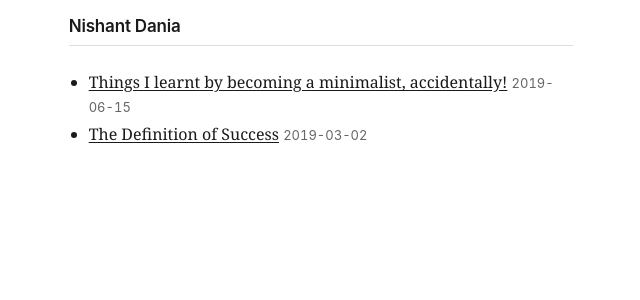
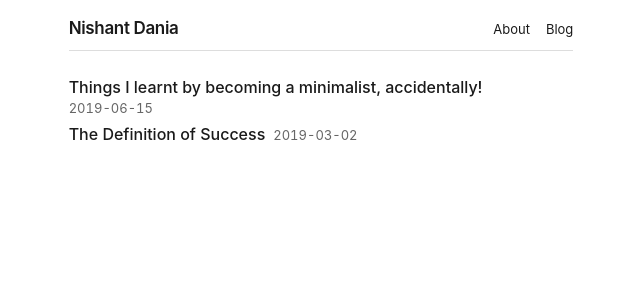
Before and after one commit to nishantdania/website, a Jekyll site: the page built from blog.md, in a window 1280 px wide. Shown: the top 300 px of the page, without its empty margins (319-959 px from the left). Built offline with Jekyll 4.4.1, drawn with Linux system fonts in a browser that asks for light colours.

Commit message:
Tighten CSS with full variable API, improve semantics

```diff
--- a/_layouts/default.html
+++ b/_layouts/default.html
@@ -9,9 +9,15 @@
     {% seo %}
   </head>
   <body>
-    <header>
-      <h1><a href="/">Nishant Dania</a></h1>
-    </header>
-    {{ content }}
+    <nav>
+      <a href="/" rel="author">Nishant Dania</a>
+      <div class="nav-links">
+        <a href="/"{% if page.url == "/" %} aria-current="page"{% endif %}>About</a>
+        <a href="/blog"{% if page.url contains "/blog" %} aria-current="page"{% endif %}>Blog</a>
+      </div>
+    </nav>
+    <main>
+      {{ content }}
+    </main>
   </body>
 </html>
--- a/_layouts/post.html
+++ b/_layouts/post.html
@@ -7,6 +7,7 @@ layout: default
     <h1>{{ page.title }}</h1>
     <time datetime="{{ page.date | date: '%Y-%m-%d' }}">{{ page.date | date: "%Y-%m-%d" }}</time>
   </header>
-
-  {{ content }}
+  <div class="content">
+    {{ content }}
+  </div>
 </article>
--- a/assets/css/style.css
+++ b/assets/css/style.css
@@ -10,7 +10,10 @@ img, picture, video, canvas, svg {
   max-width: 100%;
 }
 
-/* API: Theme variables */
+/* ========================================
+   API: THEME VARIABLES
+   Change these to customize the entire site
+   ======================================== */
 :root {
   /* Colors */
   --c-fg: #1a1a1a;
@@ -18,33 +21,49 @@ img, picture, video, canvas, svg {
   --c-accent: #2563eb;
   --c-accent-hover: #1d4ed8;
   --c-bg: #fff;
+  --c-bg-secondary: #f5f5f5;
   --c-border: #ddd;
+  --c-selection: #dbeafe;
 
-  /* Fonts: Serif for reading, Sans for UI */
+  /* Fonts */
   --font-text: Georgia, "Times New Roman", serif;
   --font-ui: -apple-system, BlinkMacSystemFont, "Segoe UI", Roboto, sans-serif;
   --font-mono: "SF Mono", Monaco, monospace;
 
-  /* Scale: Compact */
+  /* Type Scale */
+  --text-xs: 0.75rem;
+  --text-sm: 0.8125rem;
   --text-base: 1rem;
-  --text-sm: 0.8125rem;
   --text-md: 1.0625rem;
+  --text-lg: 1.125rem;
+  --text-xl: 1.375rem;
 
-  /* Spacing: Tight */
+  /* Spacing */
   --space-xs: 0.25rem;
   --space-sm: 0.5rem;
   --space-md: 1rem;
   --space-lg: 1.5rem;
+  --space-xl: 2.5rem;
 
-  /* Measure: Narrow for speed-reading */
+  /* Layout */
   --measure: 60ch;
+  --border-width: 1px;
+  --border-width-thick: 2px;
 
-  /* Leading: Tight */
+  /* Typography */
   --leading-tight: 1.25;
   --leading-base: 1.5;
+  --letter-spacing-tight: -0.02em;
+  --letter-spacing-tighter: -0.025em;
+  --letter-spacing-loose: 0.05em;
+
+  /* Links */
+  --link-underline-offset: 0.1em;
 }
 
-/* Base */
+/* ========================================
+   BASE STYLES
+   ======================================== */
 html {
   font-size: var(--text-base);
 }
@@ -59,24 +78,70 @@ body {
   padding: var(--space-md);
 }
 
-/* UI Elements: Sans-serif */
-header, nav, time, figcaption, footer,
-h1, h2, h3, h4, h5, h6 {
+/* ========================================
+   NAVIGATION
+   ======================================== */
+nav {
+  font-family: var(--font-ui);
+  display: flex;
+  justify-content: space-between;
+  align-items: baseline;
+  margin-bottom: var(--space-lg);
+  padding-bottom: var(--space-sm);
+  border-bottom: var(--border-width) solid var(--c-border);
+}
+
+nav a[rel="author"] {
+  font-size: var(--text-md);
+  font-weight: 600;
+  letter-spacing: var(--letter-spacing-tight);
+  text-decoration: none;
+  color: var(--c-fg);
+}
+
+.nav-links {
+  display: flex;
+  gap: var(--space-md);
+}
+
+.nav-links a {
+  font-size: var(--text-sm);
+  text-decoration: none;
+  color: var(--c-fg-muted);
+}
+
+.nav-links a:hover {
+  color: var(--c-fg);
+}
+
+/* Current page indicator */
+.nav-links a[aria-current="page"],
+.nav-links a:hover {
+  color: var(--c-fg);
+}
+
+/* ========================================
+   TYPOGRAPHY
+   ======================================== */
+
+/* UI Elements use sans-serif */
+header, time, figcaption, h1, h2, h3, h4 {
   font-family: var(--font-ui);
 }
 
-/* Headings: Compact, tight */
+/* Headings */
 h1, h2, h3, h4 {
   font-weight: 600;
   line-height: var(--leading-tight);
-  letter-spacing: -0.02em;
+  letter-spacing: var(--letter-spacing-tight);
 }
 
-/* Content headings - h1 in content equals h2 visually since article title is the real h1 */
-article h1 { font-size: 1.125rem; }
-h2 { font-size: 1.0625rem; }
-h3 { font-size: 1rem; }
-h4 { font-size: 0.9375rem; }
+/* Content headings - article content h1 equals h2 visually
+   since article header h1 is the real title */
+.content h1 { font-size: var(--text-lg); }
+h2 { font-size: var(--text-md); }
+h3 { font-size: var(--text-base); }
+h4 { font-size: var(--text-sm); }
 
 h1, h2, h3, h4 {
   margin-top: var(--space-lg);
@@ -87,112 +152,121 @@ h1:first-child, h2:first-child {
   margin-top: 0;
 }
 
-/* Paragraphs: Tight */
+/* Paragraphs */
 p {
   margin-bottom: var(--space-sm);
   text-align: justify;
   hyphens: auto;
 }
 
-/* Lists: Compact */
+/* Lists */
 ul, ol {
   margin-bottom: var(--space-sm);
-  padding-left: 1.25rem;
+  padding-left: var(--space-md);
 }
 
 li {
   margin-bottom: var(--space-xs);
 }
 
-/* Links: Minimal */
+/* ========================================
+   LINKS
+   ======================================== */
 a {
-  color: var(--c-fg);
+  color: var(--c-accent);
   text-decoration: underline;
-  text-underline-offset: 0.1em;
+  text-underline-offset: var(--link-underline-offset);
 }
 
 a:hover {
+  color: var(--c-accent-hover);
+}
+
+/* Internal links (relative paths) - subtle */
+a[href^="/"],
+a[href^="./"],
+a[href^="../"],
+a:not([href^="http"]):not([href^="mailto"]) {
+  color: var(--c-fg);
+}
+
+a[href^="/"]:hover,
+a[href^="./"]:hover,
+a[href^="../"]:hover,
+a:not([href^="http"]):not([href^="mailto"]):hover {
   color: var(--c-accent);
 }
 
-/* Site Header: Clean line */
-body > header {
-  margin-bottom: var(--space-lg);
-  padding-bottom: var(--space-sm);
-  border-bottom: 1px solid var(--c-border);
-}
-
-body > header h1 {
-  font-size: var(--text-md);
-  font-weight: 600;
-  margin: 0;
-  letter-spacing: -0.01em;
-}
-
-body > header a {
+/* External links indicator */
+a[href^="http"]::after {
+  content: "→";
+  display: inline-block;
+  font-size: var(--text-xs);
+  margin-left: 0.2em;
+  vertical-align: super;
+  opacity: 0.6;
   text-decoration: none;
 }
 
-/* Page titles: Inline style */
-body > header + header h2,
-main > header h2 {
-  font-size: var(--text-sm);
-  font-weight: 500;
-  text-transform: uppercase;
-  letter-spacing: 0.05em;
-  color: var(--c-fg-muted);
-  margin: 0 0 var(--space-md) 0;
+/* Navigation links reset */
+nav a,
+nav a[href^="/"] {
+  color: inherit;
 }
 
-/* Post list: Dense */
-main > ul {
+nav a:hover,
+nav a[href^="/"]:hover {
+  color: var(--c-fg);
+}
+
+/* ========================================
+   POST LIST (Blog page)
+   ======================================== */
+.post-list {
   list-style: none;
   padding: 0;
 }
 
-main > ul > li {
-  margin-bottom: var(--space-xs);
-}
-
-main > ul > li article {
+.post-list li {
   display: flex;
   flex-wrap: wrap;
   gap: 0 var(--space-sm);
   align-items: baseline;
+  margin-bottom: var(--space-xs);
 }
 
-main > ul > li article a {
+.post-list a {
   font-family: var(--font-ui);
   font-weight: 500;
   text-decoration: none;
+  color: var(--c-fg);
 }
 
-main > ul > li article a:hover {
+.post-list a:hover {
+  color: var(--c-accent);
   text-decoration: underline;
 }
 
-time {
+.post-list time {
   font-size: var(--text-sm);
   color: var(--c-fg-muted);
   font-variant-numeric: tabular-nums;
 }
 
-/* Article post: Tight header */
+/* ========================================
+   ARTICLE (Post page)
+   ======================================== */
 article > header {
   margin-bottom: var(--space-lg);
   padding-bottom: var(--space-sm);
-  border-bottom: 1px solid var(--c-border);
+  border-bottom: var(--border-width) solid var(--c-border);
 }
 
 article > header h1 {
-  font-size: 1.375rem;
+  font-size: var(--text-xl);
   font-weight: 700;
   margin: 0 0 var(--space-xs) 0;
-  letter-spacing: -0.025em;
-}
-
-article > header p {
-  margin: 0;
+  letter-spacing: var(--letter-spacing-tighter);
 }
 
 article > header time {
@@ -200,30 +274,35 @@ article > header time {
   color: var(--c-fg-muted);
 }
 
-/* Figures: Inline */
+/* ========================================
+   FIGURES
+   ======================================== */
 figure {
   margin: var(--space-md) 0;
 }
 
 figcaption {
+  font-family: var(--font-ui);
   font-size: var(--text-sm);
   color: var(--c-fg-muted);
   margin-top: var(--space-xs);
 }
 
-/* Code */
+/* ========================================
+   CODE
+   ======================================== */
 code, pre {
   font-family: var(--font-mono);
   font-size: 0.875em;
 }
 
 code {
-  background: #f5f5f5;
+  background: var(--c-bg-secondary);
   padding: 0.1em 0.3em;
 }
 
 pre {
-  background: #f5f5f5;
+  background: var(--c-bg-secondary);
   padding: var(--space-sm);
   overflow-x: auto;
   line-height: var(--leading-tight);
@@ -235,11 +314,13 @@ pre code {
   padding: 0;
 }
 
-/* Blockquote: Indented */
+/* ========================================
+   BLOCKQUOTE
+   ======================================== */
 blockquote {
-  margin: var(--space-sm) 0 var(--space-sm) 1rem;
+  margin: var(--space-sm) 0 var(--space-sm) var(--space-md);
   padding-left: var(--space-sm);
-  border-left: 2px solid var(--c-border);
+  border-left: var(--border-width-thick) solid var(--c-border);
   color: var(--c-fg-muted);
 }
 
@@ -247,14 +328,18 @@ blockquote p {
   margin-bottom: var(--space-xs);
 }
 
-/* HR: Simple */
+/* ========================================
+   HORIZONTAL RULE
+   ======================================== */
 hr {
   border: 0;
-  border-top: 1px solid var(--c-border);
+  border-top: var(--border-width) solid var(--c-border);
   margin: var(--space-md) 0;
 }
 
-/* Strong/Em: Keep serif */
+/* ========================================
+   EMPHASIS
+   ======================================== */
 strong {
   font-weight: 600;
 }
@@ -263,7 +348,9 @@ em {
   font-style: italic;
 }
 
-/* Selection: Subtle */
+/* ========================================
+   SELECTION
+   ======================================== */
 ::selection {
-  background: #dbeafe;
+  background: var(--c-selection);
 }
--- a/blog.md
+++ b/blog.md
@@ -3,15 +3,11 @@ layout: default
 title: "Blog"
 ---
 
-<ul>
+<ul class="post-list">
   {% for post in site.posts %}
     <li>
-      <article>
-        <a href="{{ post.url }}">{{ post.title }}</a>
-        <time datetime="{{ post.date | date: '%Y-%m-%d' }}">
-          {{ post.date | date: "%Y-%m-%d" }}
-        </time>
-      </article>
+      <a href="{{ post.url }}">{{ post.title }}</a>
+      <time datetime="{{ post.date | date: '%Y-%m-%d' }}">{{ post.date | date: "%Y-%m-%d" }}</time>
     </li>
   {% endfor %}
 </ul>
```
